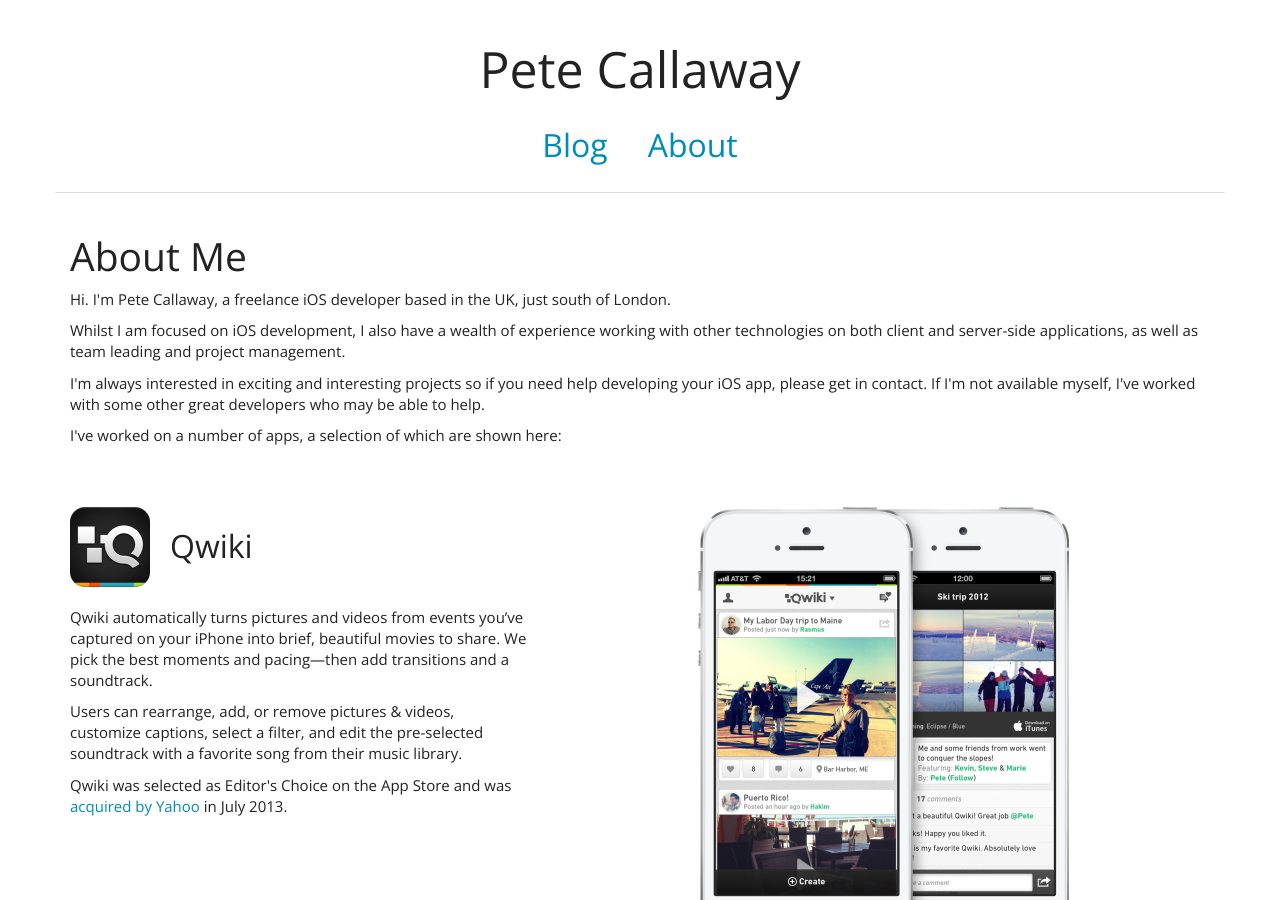
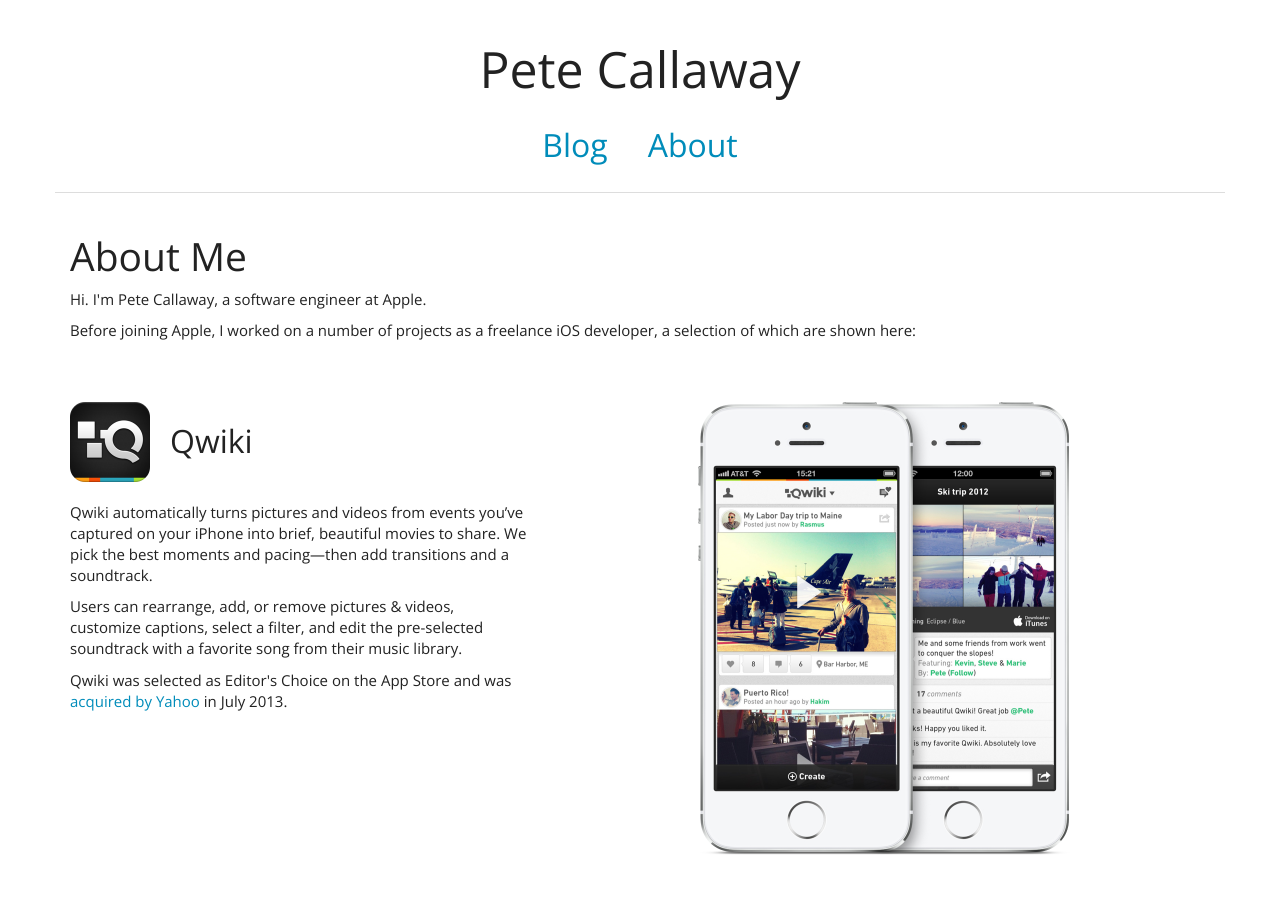
Before and after one commit to PeteC/petec.github.io, a Jekyll site: the page built from about/index.html, in a window 1280 px wide and 900 px high. Built offline with Jekyll 4.4.1, drawn with Linux system fonts in a browser that asks for light colours; nearby versions of some CDN libraries; library files that are not in the unit come from our copies; Markdown is read by kramdown in place of the engine named in the settings.

Commit message:
Update about page to reflect job at Apple

```diff
--- a/about/index.html
+++ b/about/index.html
@@ -7,18 +7,8 @@
  	<div class="col-md-12">
 
 <h1>About Me</h1>
-<p>Hi. I'm Pete Callaway, a freelance iOS developer based in the UK, just south of London.</p>
-<p>Whilst I am focused on iOS development, I also have a wealth of experience working with other technologies on both client and server-side applications, as well as team leading and project management.</p>
-<p>I'm always interested in exciting and interesting projects so if you need help developing your iOS app, please get in contact. If I'm not available myself, I've worked with some other great developers who may be able to help.</p>
-
-	</div>
-</div>
-
-
-<div class="row">
- 	<div class="col-md-12">
-
-<p>I've worked on a number of apps, a selection of which are shown here:</p>
+<p>Hi. I'm Pete Callaway, a software engineer at Apple.</p>
+<p>Before joining Apple, I worked on a number of projects as a freelance iOS developer, a selection of which are shown here:</p>
 
 	</div>
 </div>
```
